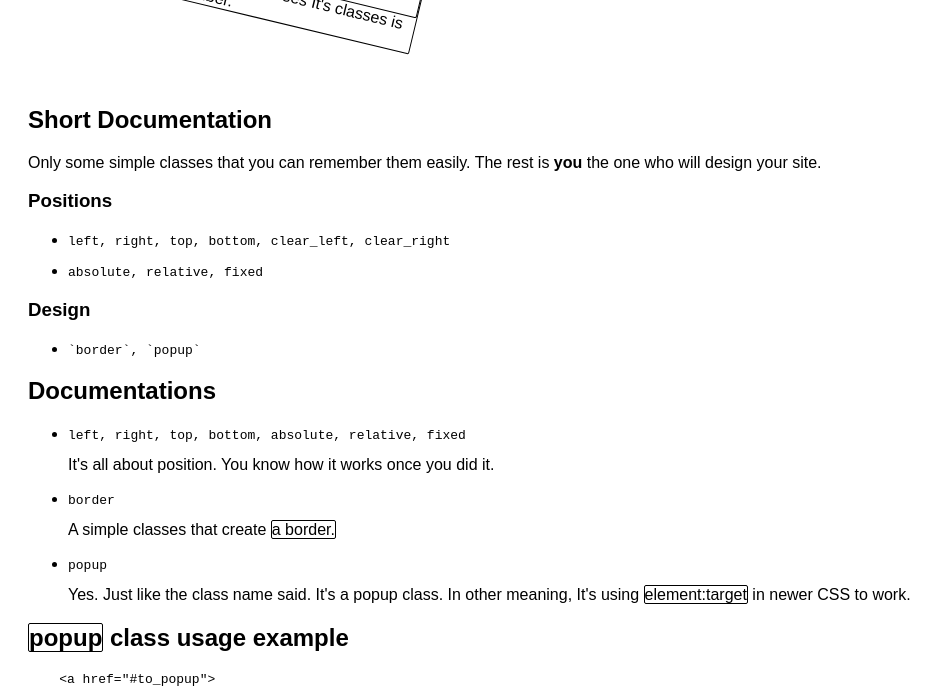
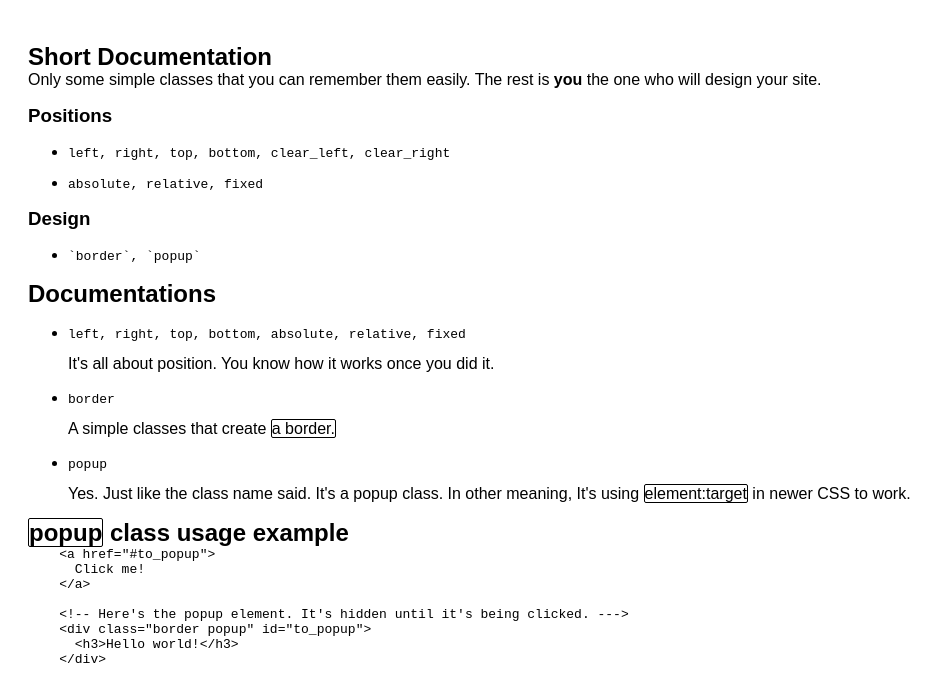
Before and after one commit to Yonle/Toard.css, a plain HTML site: page index.html in a window 1280 px wide. Shown: the part 250-938 px from the top of the page, without its empty margins (0-945 px from the left). Drawn offline with Linux system fonts and the light colour scheme.

Commit message:
Toard.css: bugfix

```diff
--- a/Toard.css
+++ b/Toard.css
@@ -1,7 +1,7 @@
 /* Toard.css - A simple, yet easy to use css. */
 /* https://github.com/Yonle/Toard.css */
 
-h1, h2, h3 ,h4, {
+h1, h2, h3 ,h4 {
   margin: 0;
 }
 
```
